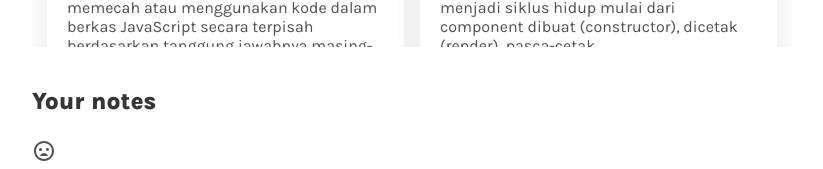
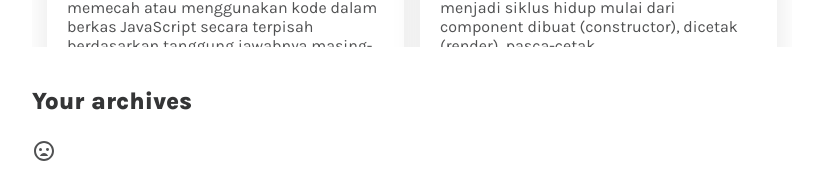
Before and after one commit to Bahree669/dicoding-submission-personal-note, a React (Create React App) app: page / in a window 1280 px wide. Shown: the part 653-822 px from the top of the page, without its empty margins (228-1051 px from the left). Built offline with nearby package versions, Linux system fonts and the light colour scheme; the HTML template or start-up script is replaced by a standard one.

Commit message:
fixed typo

```diff
--- a/src/Components/ArchivesSection/ArchivesSection.jsx
+++ b/src/Components/ArchivesSection/ArchivesSection.jsx
@@ -5,7 +5,7 @@ function ArchivesSection({ archivedNotes, toggleArchives, deleteNote }) {
     return (
         <section>
             <NotesGridLayout
-                sectionTitle='Your notes'
+                sectionTitle='Your archives'
                 notes={archivedNotes}
                 toggleArchives={toggleArchives}
                 deleteNote={deleteNote}
```
